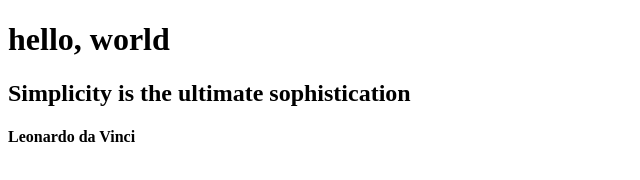
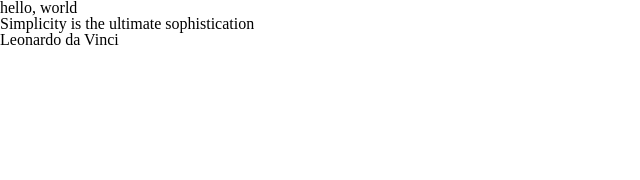
Before and after one commit to lorenzo-colleone/Hello-World, a plain HTML site: page simple-page/index.html in a window 1280 px wide. Shown: the whole page, without its empty margins (0-640 px from the left). Drawn offline with Linux system fonts and the light colour scheme; files that its build step writes are made by us from their sources.

Commit message:
reset.css Done
I chose to use reset css because i dont fully understand ( and never really used ) normalize css;

classes and id's ready for the css.

```diff
--- a/simple-page/index.html
+++ b/simple-page/index.html
@@ -5,15 +5,17 @@
     <meta http-equiv="X-UA-Compatible" content="IE=edge">
     <meta name="viewport" content="width=device-width, initial-scale=1.0">
     <link rel="stylesheet" href="reset.css">
+    <link rel="stylesheet" href="estilos/estilo.css">
+    <link rel="preconnect" href="https://fonts.googleapis.com"><link rel="preconnect" href="https://fonts.gstatic.com" crossorigin><link href="https://fonts.googleapis.com/css2?family=Montserrat:wght@500&display=swap" rel="stylesheet"> <!--title font -->
     <link rel="preconnect" href="https://fonts.googleapis.com"><link rel="preconnect" href="https://fonts.gstatic.com" crossorigin><link href="https://fonts.googleapis.com/css2?family=Dancing+Script&display=swap" rel="stylesheet"> <!-- subtitle font -->
     <title>My first ever page</title>
 </head>
 
 <body>
-    <div>
-        <h1>hello, world</h1>
-        <h2>Simplicity is the ultimate sophistication</h2>
-        <h4>Leonardo da Vinci</h4>
+    <div class="bloco-superior">
+        <h1 id="title">hello, world</h1>
+        <h2 id="subtitle">Simplicity is the ultimate sophistication</h2>
+        <h4 id="author">Leonardo da Vinci</h4>
     </div>
 </body>
 </html>
--- a/simple-page/src/css/estilos.css
+++ b/simple-page/src/css/estilos.css
@@ -1 +1,2 @@
 /*font-family: 'Dancing Script', cursive;*/
+/*font-family: 'Montserrat', sans-serif;*/
--- a/simple-page/src/css/reset.css
+++ b/simple-page/src/css/reset.css
@@ -0,0 +1,43 @@
+html, body, div, span, applet, object, iframe,
+h1, h2, h3, h4, h5, h6, p, blockquote, pre,
+a, abbr, acronym, address, big, cite, code,
+del, dfn, em, img, ins, kbd, q, s, samp,
+small, strike, strong, sub, sup, tt, var,
+b, u, i, center,
+dl, dt, dd, ol, ul, li,
+fieldset, form, label, legend,
+table, caption, tbody, tfoot, thead, tr, th, td,
+article, aside, canvas, details, embed,
+figure, figcaption, footer, header, hgroup,
+menu, nav, output, ruby, section, summary,
+time, mark, audio, video {
+    margin: 0;
+    padding: 0;
+    border: 0;
+    font-size: 100%;
+    font: inherit;
+    vertical-align: baseline;
+}
+/* HTML5 display-role reset for older browsers */
+article, aside, details, figcaption, figure,
+footer, header, hgroup, menu, nav, section {
+    display: block;
+}
+body {
+    line-height: 1;
+}
+ol, ul {
+    list-style: none;
+}
+blockquote, q {
+    quotes: none;
+}
+blockquote:before, blockquote:after,
+q:before, q:after {
+    content: '';
+    content: none;
+}
+table {
+    border-collapse: collapse;
+    border-spacing: 0;
+}
```
